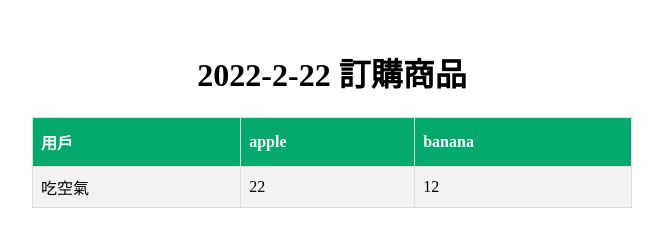
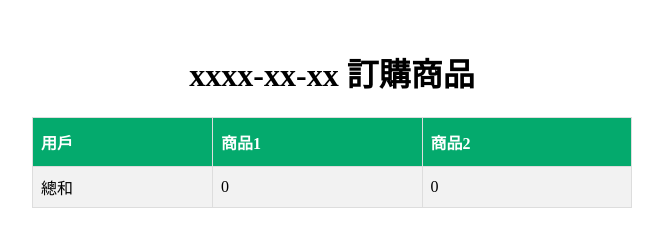
Before and after one commit to fatsoap/Serverless-LineBot-App, a website: page docs/admin/orders/index.html in a window 1280 px wide. Shown: the whole page, without its empty margins (308-971 px from the left). Drawn offline with Linux system fonts and the light colour scheme; no server answers.

Commit message:
change init html page

```diff
--- a/docs/admin/orders/index.html
+++ b/docs/admin/orders/index.html
@@ -10,17 +10,17 @@
   </head>
   <body>
     <div id="admin-orders-container">
-      <h1 id="admin-order-title">2022-2-22 訂購商品</h1>
+      <h1 id="admin-order-title">xxxx-xx-xx 訂購商品</h1>
       <table id="admin-orders-table">
         <tr>
           <th>用戶</th>
-          <th>apple</th>
-          <th>banana</th>
+          <th>商品1</th>
+          <th>商品2</th>
         </tr>
         <tr>
-          <td>吃空氣</td>
-          <td>22</td>
-          <td>12</td>
+          <td>總和</td>
+          <td>0</td>
+          <td>0</td>
         </tr>
       </table>
     </div>
```
